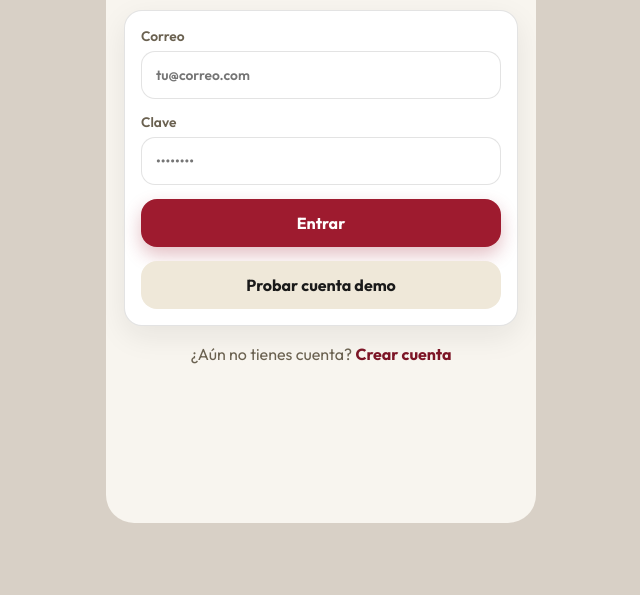
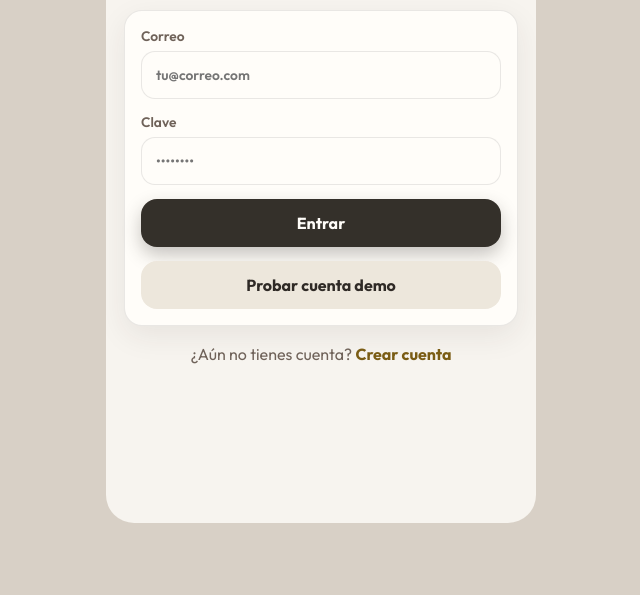
Before and after one commit to Niscko/UPVende, a website built with Vite: page index.html in a window 1280 px wide. Shown: the part 253-848 px from the top of the page, without its empty margins (319-959 px from the left). Built offline with nearby package versions, Linux system fonts and the light colour scheme.

Commit message:
Ajustar a base neutra (coolors) con acentos UPB solo en detalles
- Botones y navegacion vuelven a un neutro oscuro; nada saturado.
- Rojo UPB solo en: notificaciones, agotado, errores, eliminar.
- Oro UPB solo en: cifra del hero, eyebrows, pestana activa, barras de datos.
- Logo: teja casi-negra calida (#2f2a26), cubo oro, check rojo.

```diff
--- a/index.html
+++ b/index.html
@@ -6,7 +6,7 @@
       name="viewport"
       content="width=device-width, initial-scale=1, viewport-fit=cover"
     />
-    <meta name="theme-color" content="#1a1a1a" />
+    <meta name="theme-color" content="#2f2a26" />
     <meta
       name="description"
       content="UPVenta — inventario y ventas para emprendimientos pequeños"
--- a/src/icons.js
+++ b/src/icons.js
@@ -30,7 +30,7 @@ export const icons = {
 
 export const logoMark = `
 <svg class="logo-mark" viewBox="0 0 64 64" aria-hidden="true">
-  <rect width="64" height="64" rx="18" fill="#1a1a1a"/>
+  <rect width="64" height="64" rx="18" fill="#2f2a26"/>
   <path d="M18 26 32 18l14 8v16L32 50 18 42V26Z" fill="#c9a227" fill-opacity=".16"/>
   <path d="M18 26 32 34l14-8M32 34v16" stroke="#c9a227" stroke-width="2.4" fill="none" stroke-linecap="round" stroke-linejoin="round"/>
   <path d="m26 27 4.2 4.2L38.5 23" stroke="#9e1b2f" stroke-width="2.8" fill="none" stroke-linecap="round" stroke-linejoin="round"/>
--- a/src/scss/abstracts/_variables.scss
+++ b/src/scss/abstracts/_variables.scss
@@ -1,31 +1,33 @@
 // =========================================================
-// Paleta institucional UPB
+// Paleta base NEUTRA (coolors.co/f7f4ef-ede7dc-c9b8a8-6f6259-2f2a26)
+// + acentos institucionales UPB (oro y rojo) usados solo en detalles.
 //   Oro   → fe, pureza y constancia
 //   Rojo  → caridad y valor
 //   Negro → ciencia y modestia
-// Se conservan neutros cálidos de apoyo para legibilidad.
 // =========================================================
 
-// --- Neutros de apoyo ---
-$bone: #f8f5ef; // fondo de la app
-$parchment: #efe8d9; // rellenos suaves, chips
-$khaki: #ddcdaa; // bordes marcados, texto sobre negro
-$taupe: #8c8168; // texto terciario / íconos
-$umber: #6a6150; // texto secundario
-$white: #ffffff;
+// --- Neutros ---
+$bone: #f7f4ef; // fondo de la app
+$parchment: #ede7dc; // rellenos suaves, chips
+$khaki: #c9b8a8; // bordes, texto sobre oscuro
+$taupe: #8d7b68; // texto terciario / íconos
+$umber: #6f6259; // texto secundario
+$white: #fffdf9;
+$ink: #2f2a26; // casi-negro cálido: texto, tarjeta principal, chips activos
 
-// --- Institucionales ---
-$ink: #1a1a1a; // NEGRO UPB: texto, tarjeta principal, chips activos
-$accent: #9e1b2f; // ROJO UPB: acciones primarias, nav activa, enlaces
-$accent-dark: #7c1526; // rojo UPB oscuro: hover / texto de enlace
-$gold: #b4892a; // ORO UPB: detalles, badges, acentos sobre claro
-$gold-bright: #c9a227; // oro luminoso: acentos sobre negro
+// --- Acción (neutro oscuro, para no romper la paleta neutra) ---
+$accent: #34302a; // botones primarios, pill de navegación
+$accent-dark: #7a5c14; // enlaces y estados activos → oro UPB oscuro
+
+// --- Acentos institucionales UPB (solo detalles) ---
+$gold: #b4892a; // oro: badges, barras de datos
+$gold-bright: #c9a227; // oro luminoso: cifra del hero sobre negro
+$danger: #a52836; // rojo UPB: errores, agotado, eliminar, notificaciones
 
 // --- Estado ---
-$sage: #4f6b4a; // verde sobrio: "en stock"
-$danger: #cc2b2b; // rojo de alerta: agotado / eliminar / error
+$sage: #5b7c6a; // verde apagado: "en stock"
 
-$line: rgba(26, 26, 26, 0.12);
+$line: rgba(47, 42, 38, 0.1);
 
 $radius-sm: 12px;
 $radius: 18px;
@@ -34,7 +36,7 @@ $tabbar-h: 76px;
 $topbar-h: 60px;
 $device-w: 430px;
 
-$shadow: 0 10px 30px rgba(26, 26, 26, 0.08);
-$shadow-strong: 0 16px 40px rgba(26, 26, 26, 0.16);
+$shadow: 0 10px 30px rgba(47, 42, 38, 0.08);
+$shadow-strong: 0 16px 40px rgba(47, 42, 38, 0.16);
 
 $font: 'Outfit', 'Segoe UI', sans-serif;
--- a/src/scss/layout/_header.scss
+++ b/src/scss/layout/_header.scss
@@ -70,7 +70,7 @@
   height: 16px;
   padding: 0 4px;
   border-radius: 99px;
-  background: $accent;
+  background: $danger;
   color: $white;
   font-size: 0.65rem;
   font-weight: 700;
--- a/src/scss/pages/_views.scss
+++ b/src/scss/pages/_views.scss
@@ -114,7 +114,7 @@
   span {
     display: block;
     height: 100%;
-    background: $accent;
+    background: $gold;
     border-radius: 99px;
   }
 }
```
Also changed, not shown: public/favicon.svg, public/logo.svg.
